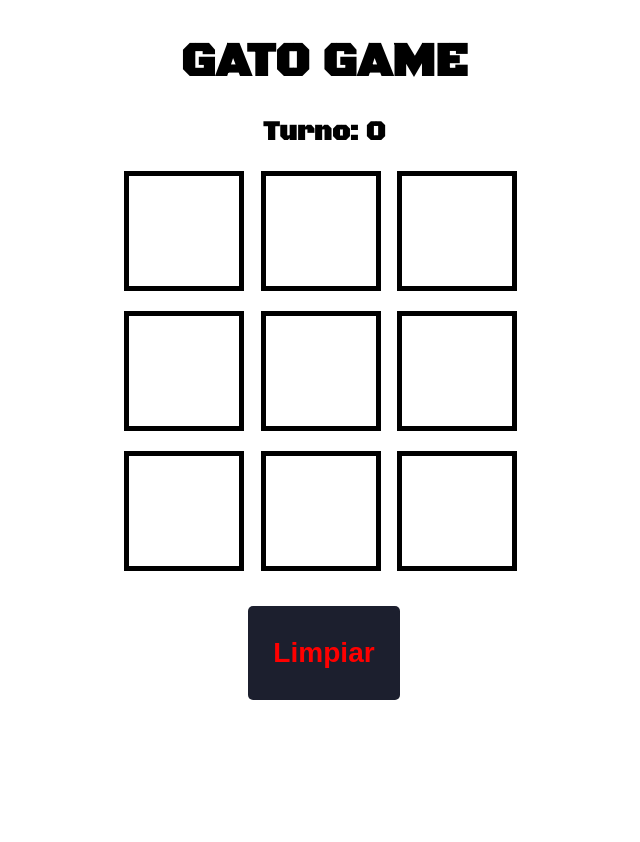
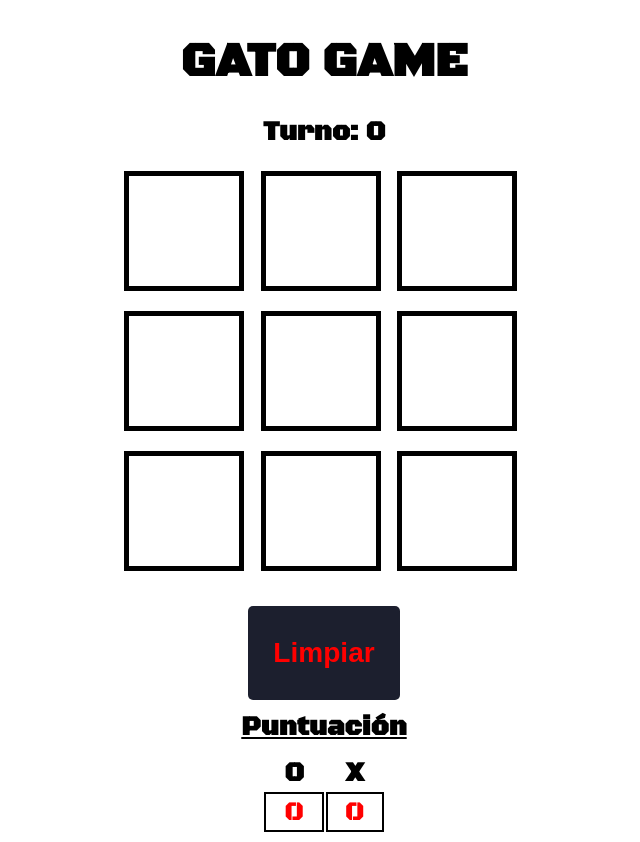
Before and after one commit to stevellanos01/Taller2_Especializacion_Tecnologica1, a Vue app: page / in a window 1280 px wide. Shown: the whole page, without its empty margins (316-956 px from the left). Before the commit the page ends 800 px from the top, so only its background shows below. Built offline with nearby package versions, Linux system fonts and the light colour scheme.

Commit message:
se agrega tabla de puntuacion

```diff
--- a/src/components/Dashboard.vue
+++ b/src/components/Dashboard.vue
@@ -23,12 +23,14 @@
       <button @click="limpiar">
         <h3>Limpiar</h3>
       </button>
+      <scoreboard :score="score" />
     </div>
   </div>
 </template>
 
 <script>
 import cell from "./Cell.vue";
+import scoreboard from "./Scoreboard.vue";
 
 export default {
   name: "juego",
@@ -113,6 +115,7 @@ export default {
   },
   components: {
     cell,
+    scoreboard,
   },
   computed: {
     turno() {
--- a/src/components/Scoreboard.vue
+++ b/src/components/Scoreboard.vue
@@ -1,11 +1,46 @@
 <template>
-
+  <div>
+    <h3><u>Puntuación</u></h3>
+    <table>
+      <tr>
+        <th>O</th>
+        <th>X</th>
+      </tr>
+      <tr>
+        <td>{{ score.O }}</td>
+        <td>{{ score.X }}</td>
+      </tr>
+    </table>
+  </div>
 </template>
 
 <script>
-
+export default {
+  name: "Scoreboard",
+  props: ["score"],
+};
 </script>
 
 <style scoped>
 
+div {
+  margin-top: 10px;
+}
+h3 {
+  font-size: 1.7em;
+  margin: 10px 0;
+}
+table {
+  margin: auto;
+}
+tr {
+  font-size: 1.7em;
+}
+td {
+  border: 2px solid black;
+  color: red;
+}
+th {
+  padding: 0 20px;
+}
 </style>
```
